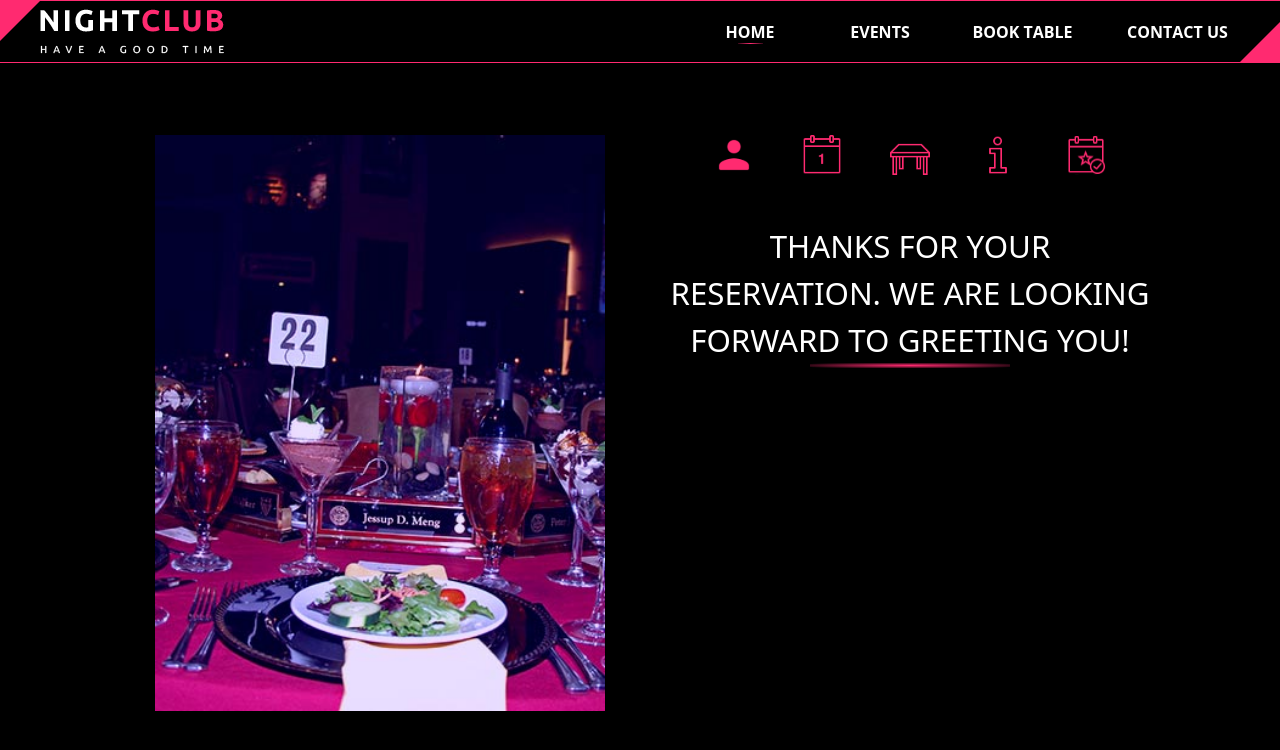
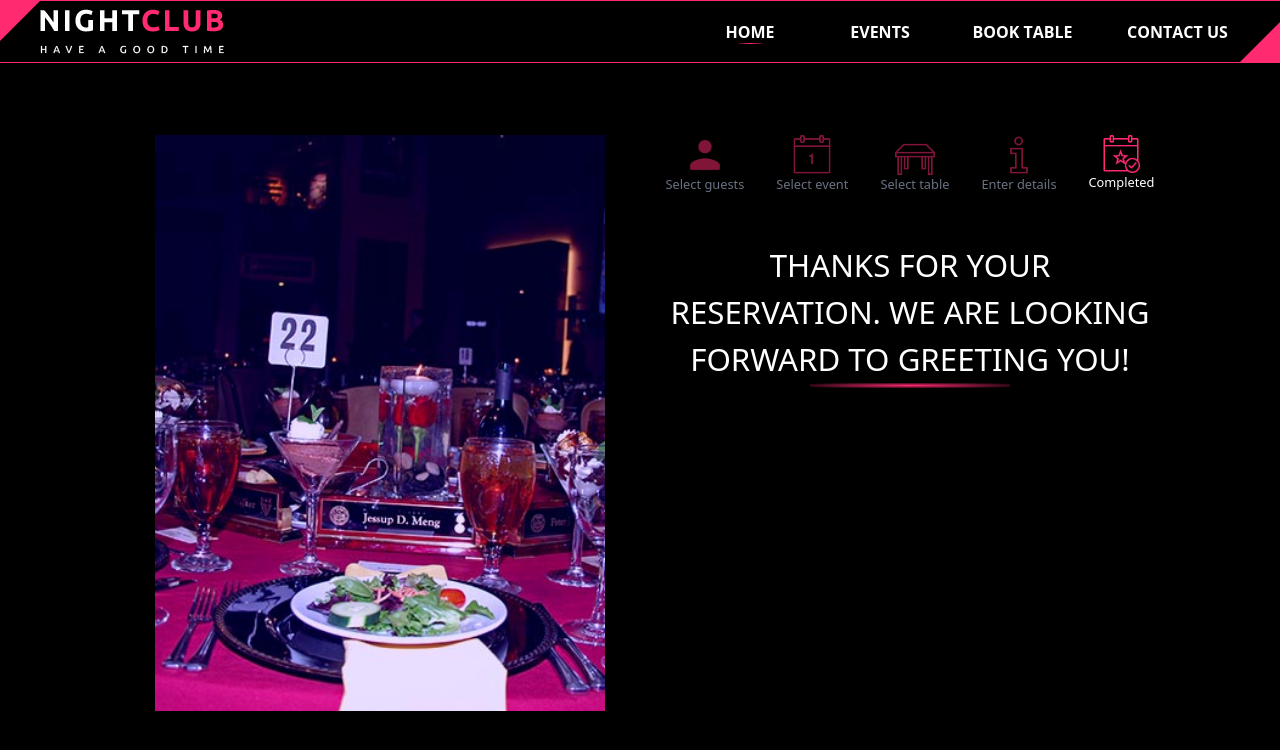
Before and after one commit to emer0005/night_club-mundtlig-eksamen, a Next.js app: page /BookTable/Confirm in a window 1280 px wide. Shown: the top 750 px of the page. Built offline with nearby package versions, Linux system fonts and the light colour scheme.

Commit message:
Enhance FormBar component with improved layout and conditional rendering; update routing in Informations component to include information parameter

```diff
--- a/src/components/BookTable/FormBar.jsx
+++ b/src/components/BookTable/FormBar.jsx
@@ -2,13 +2,17 @@
 import Image from "next/image";
 import { useRouter } from "next/navigation";
 import { useSearchParams } from "next/navigation";
+import { usePathname } from "next/navigation";
 
 const FormBar = () => {
   const router = useRouter();
+  const pathname = usePathname();
   const params = useSearchParams();
+  console.log(pathname);
   const guest = params.get("guests");
   const event = params.get("event");
   const table = params.get("table");
+  const information = params.get("information");
 
   function handleFormbar(step) {
     if (step === 1) {
@@ -26,12 +30,27 @@ const FormBar = () => {
   }
 
   return (
-    <div className="flex gap-12 mb-[3rem]">
-      <Image src="/assets/icon/user.svg" alt="User" width={40} height={40} className="cursor-pointer" onClick={() => handleFormbar(1)} />
-      <Image src="/assets/icon/Calendar.svg" alt="Calendar" width={40} height={40} className="cursor-pointer" onClick={() => handleFormbar(2)} />
-      <Image src="/assets/icon/Table.svg" alt="Table" width={40} height={40} className="cursor-pointer" onClick={() => handleFormbar(3)} />
-      <Image src="/assets/icon/Information.svg" alt="Info" width={40} height={40} className="cursor-pointer" onClick={() => handleFormbar(4)} />
-      <Image src="/assets/icon/Event_Accepted.svg" alt="Confirm" width={40} height={40} className="cursor-pointer" />
+    <div className="flex gap-8 mb-[3rem]">
+      <div className="flex flex-col items-center">
+        <Image src="/assets/icon/user.svg" alt="User" width={40} height={40} onClick={() => handleFormbar(1)} className={`cursor-pointer ${!guest && "opacity-50"}`} />
+        <span className={`text-[0.8rem] ${guest ? "text-white" : "text-gray-500"}`}>{guest ? `${guest} guests` : "Select guests"}</span>
+      </div>
+      <div className="flex flex-col items-center">
+        <Image src="/assets/icon/Calendar.svg" alt="Calendar" width={40} height={40} className={`cursor-pointer ${!event && "opacity-50"}`} onClick={() => handleFormbar(2)} />
+        <span className={`text-[0.8rem] ${event ? "text-white" : "text-gray-500"}`}>{event ? `Event #${event}` : "Select event"}</span>
+      </div>
+      <div className="flex flex-col items-center">
+        <Image src="/assets/icon/Table.svg" alt="Table" width={40} height={40} className={`cursor-pointer ${!table && "opacity-50"}`} onClick={() => handleFormbar(3)} />
+        <span className={`text-[0.8rem] ${table ? "text-white" : "text-gray-500"}`}>{table ? `Table #${table}` : "Select table"}</span>
+      </div>
+      <div className="flex flex-col items-center">
+        <Image src="/assets/icon/Information.svg" alt="Info" width={40} height={40} className={`cursor-pointer ${!information && "opacity-50"}`} onClick={() => handleFormbar(4)} />
+        <span className={`text-[0.8rem] ${information ? "text-white" : "text-gray-500"}`}>{information ? "Details added" : "Enter details"}</span>
+      </div>
+      <div className="flex flex-col items-center">
+        <Image src="/assets/icon/Event_Accepted.svg" alt="Confirm" width={40} height={40} className={`cursor-pointer ${pathname != "/BookTable/Confirm" && "opacity-50"}`} />
+        <span className={`text-[0.8rem] ${pathname === "/BookTable/Confirm" ? "text-white" : "text-gray-500"}`}>{pathname === "/BookTable/Confirm" ? "Completed" : "Confirm"}</span>
+      </div>
     </div>
   );
 };
--- a/src/components/BookTable/Informations.jsx
+++ b/src/components/BookTable/Informations.jsx
@@ -49,7 +49,7 @@ const Informations = () => {
       }),
     });
 
-    router.push(`/BookTable/Confirm?guests=${guests}&event=${event}&table=${table}`);
+    router.push(`/BookTable/Confirm?guests=${guests}&event=${event}&table=${table}&information=true`);
     reset();
   };
 
```
